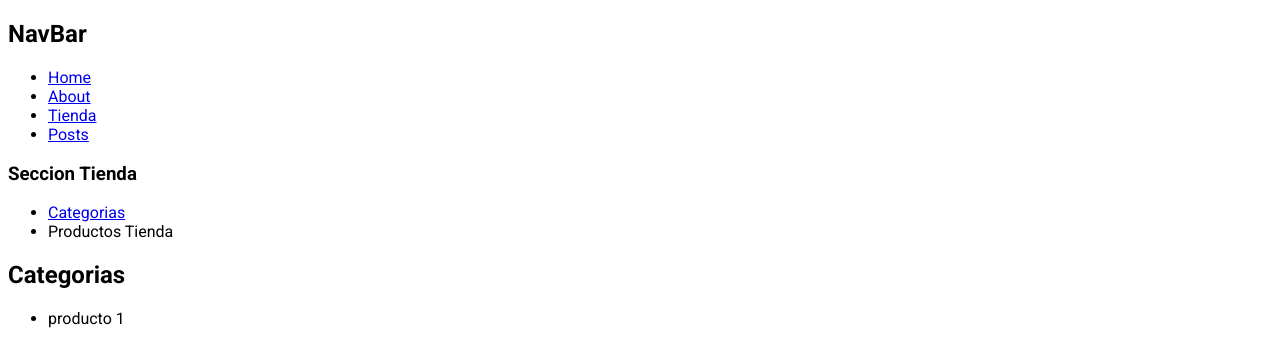
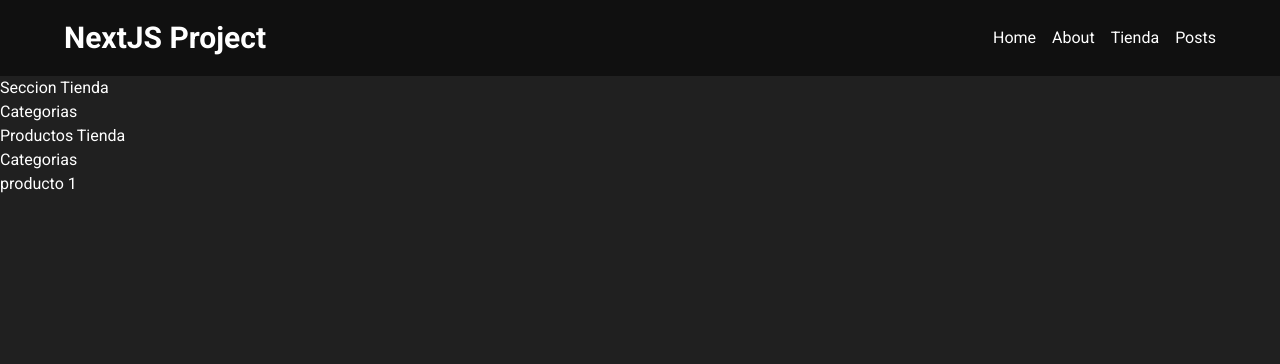
Before and after one commit to carlosdlacoste/PrimerProyecto-NextJS, a Next.js app: page /tienda/categorias in a window 1280 px wide. Shown: the top 364 px of the page. Built offline with nearby package versions, Linux system fonts and the light colour scheme.

Commit message:
Agregando estilos al proyecto

```diff
--- a/app/layout.js
+++ b/app/layout.js
@@ -1,5 +1,6 @@
 import Navbar from "../components/navbar.jsx";
 import {Roboto} from 'next/font/google';
+import "@/styles/globals.css";
 
 export const metadata = {
   title: 'Mi Tienda con Next.js - HomePage',
--- a/app/posts/page.jsx
+++ b/app/posts/page.jsx
@@ -1,4 +1,5 @@
 import PostCard from "@/components/postCard.jsx";
+import "@/styles/post.css";
 
 async function loadPosts(){
     const resp = await fetch(`https://jsonplaceholder.typicode.com/posts`)
@@ -14,7 +15,7 @@ async function PostPages() {
     const posts = await loadPosts()
     return(
         <>
-            <div>
+            <div className="grid">
                 {
                     posts.map(post => (
                         <PostCard post={post} key={post.id}/>
--- a/components/navbar.jsx
+++ b/components/navbar.jsx
@@ -1,9 +1,13 @@
 import Link from "next/link";
+import "../styles/navbar.css";
+
 
 const NavBar = () => {
     return(
-        <nav>
-            <h1>NavBar</h1>
+        <nav className="navbar py-5">
+            <Link href='/'>
+                <h1 className="text-3xl font-bold">NextJS Project</h1>
+            </Link>
             <ul>
                 <li>
                     <Link href='/'>Home</Link>
--- a/components/postCard.jsx
+++ b/components/postCard.jsx
@@ -4,12 +4,12 @@ import Link from "next/link";
 function PostCard({post}){
     return(
         <>
-            <div>
+            <div className="bg-gray-950 p-10">
                 <Link href={`/posts/${post.id}`}>
 
-                    <h3>{post.id} {post.title}</h3>
+                    <h3 className="text-xl font-bold mb-4">{post.id} {post.title}</h3>
                 </Link>
-                <p>{post.body}</p>
+                <p className="text-slave-300">{post.body}</p>
                 <button onClick={() => {
                     alert("click funcionando!")
                 }}>click</button>
--- /dev/null
+++ b/styles/globals.css
@@ -0,0 +1,8 @@
+@tailwind base;
+@tailwind components;
+@tailwind utilities;
+
+body{
+    background: #202020;
+    color: white;
+}
--- /dev/null
+++ b/styles/navbar.css
@@ -0,0 +1,16 @@
+.navbar{
+    background: #101010;
+    display: flex;
+    justify-content: space-between;
+    padding: 0 4rem;
+    align-items: center;
+}
+
+.navbar ul {
+    display: flex;
+    gap: 1rem;
+}
+
+.navbar ul li{
+    list-style: none;
+}
--- /dev/null
+++ b/styles/post.css
@@ -0,0 +1,7 @@
+.grid {
+    display: grid;
+    grid-template-columns: repeat(3, 1fr);
+    grid-gap: 1rem;
+    margin: 1rem 0;
+    padding: 20px;
+}
```
